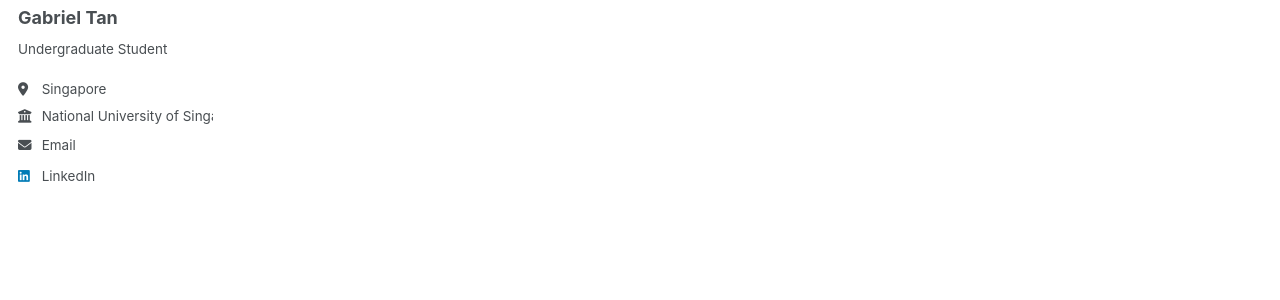
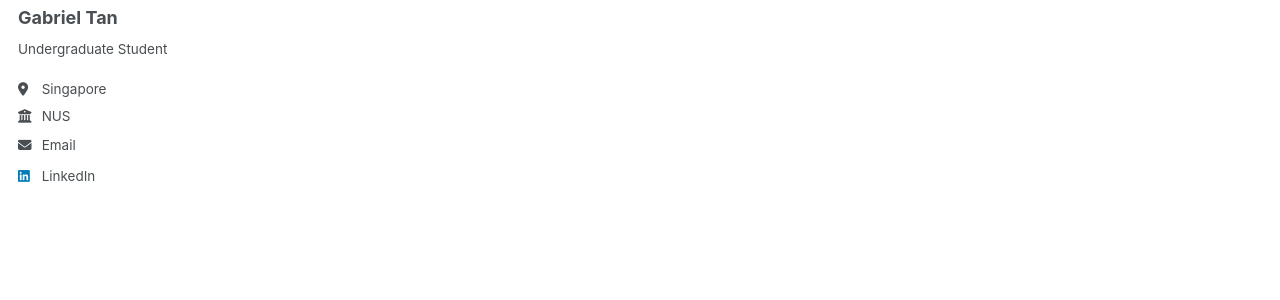
Before and after one commit to Gabetxk/Gabetxk.github.io, a Jekyll site: the page built from _pages/about.md, in a window 1280 px wide. Shown: the part 277-577 px from the top of the page. Built offline with Jekyll 4.4.1, drawn with Linux system fonts in a browser that asks for light colours; a script that is not in the unit is left out.

Commit message:
Update _config.yml

```diff
--- a/_config.yml
+++ b/_config.yml
@@ -27,7 +27,7 @@ author:
   pronouns         : # example: "she/her"
   bio              : "Undergraduate Student"
   location         : "Singapore"
-  employer         : "National University of Singapore"
+  employer         : "NUS"
   uri              : # URL
   email            : "gxktan@gmail.com"
 
```
